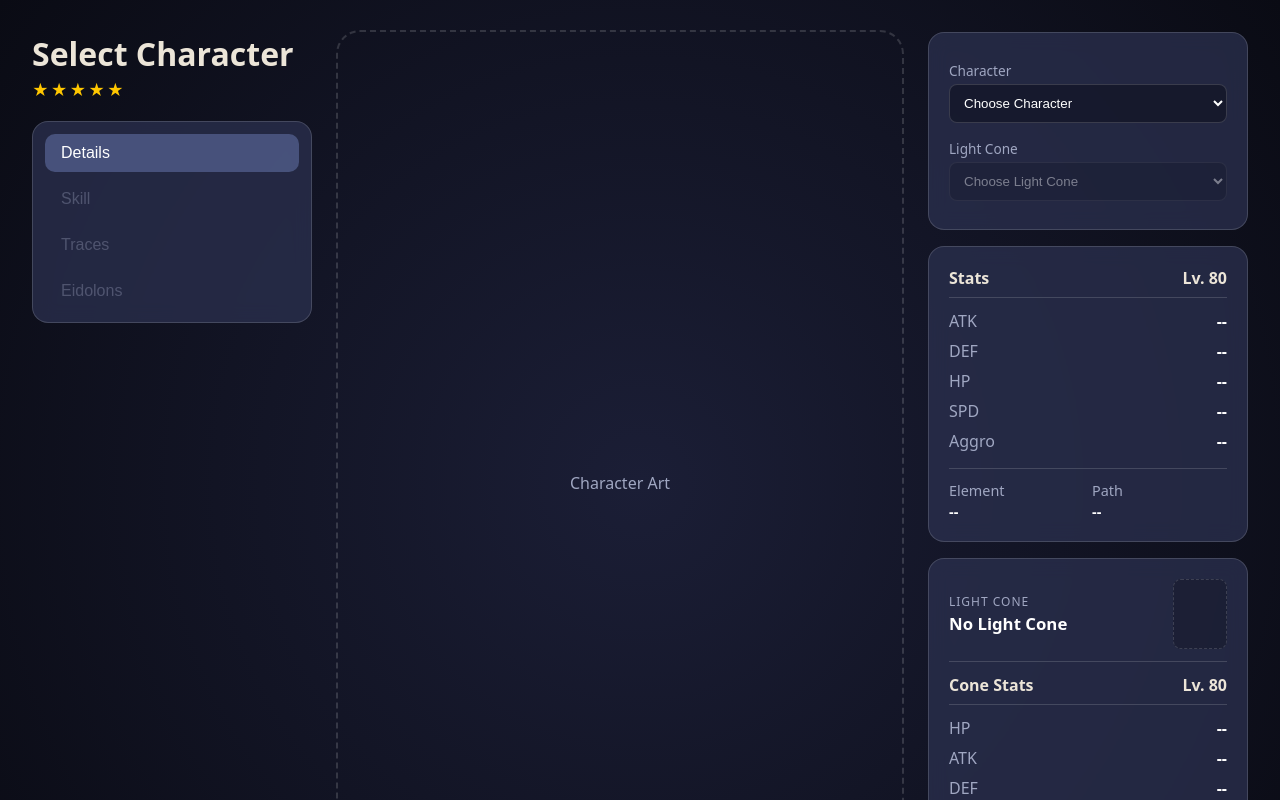
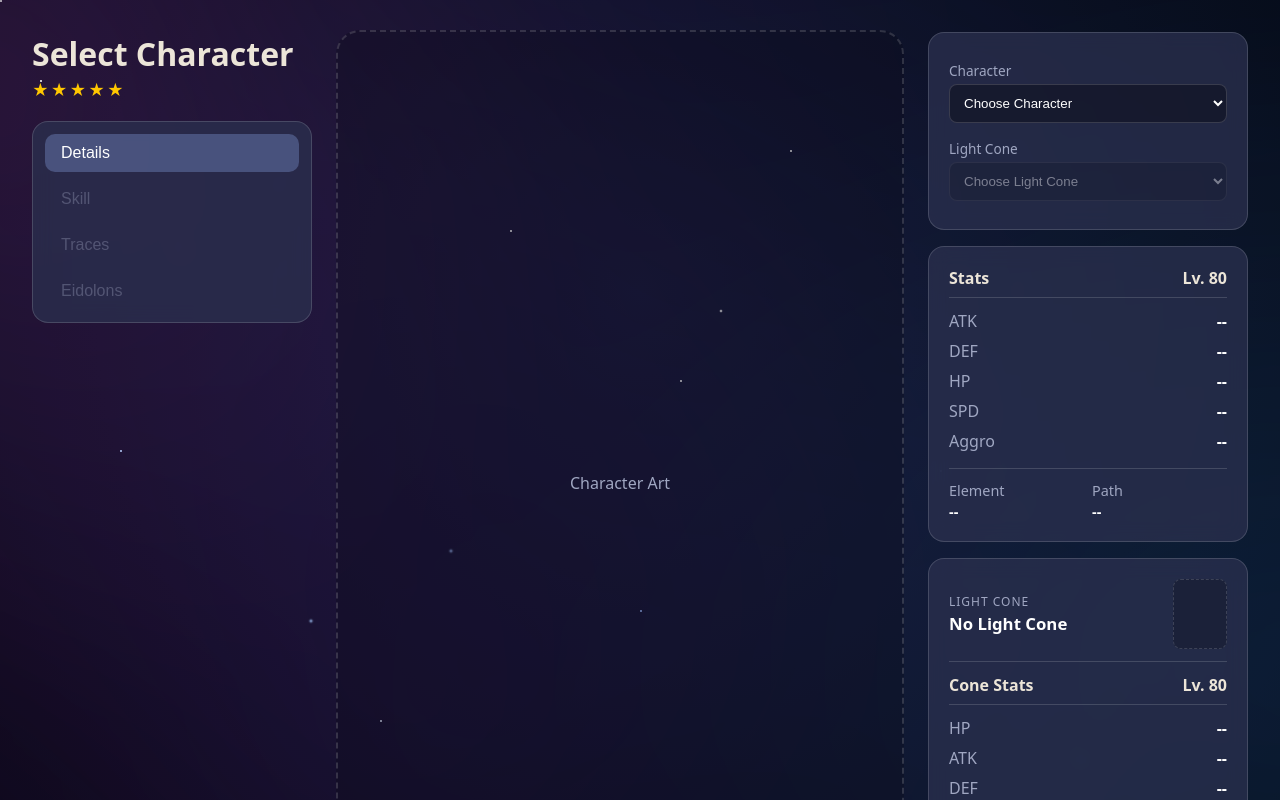
Before and after one commit to ReyzerMC/Cipher-Calculator, a React (Vite) app: page / in a window 1280 px wide. Shown: the top 800 px of the page. Built offline with nearby package versions, Linux system fonts and the light colour scheme.

Commit message:
Added animation to the background

```diff
--- a/src/App.css
+++ b/src/App.css
@@ -8,20 +8,89 @@
 
 body {
     margin: 0;
-    background-color: #0d0f1d;
+    background-color: #060814;
     color: var(--hsr-acent);
     font-family: system-ui, -apple-system, sans-serif;
 }
 
 .hsr-container {
+    position: relative;
     display: grid;
     grid-template-columns: 280px 1fr 320px;
     gap: 24px;
     min-height: 100vh;
     padding: 32px;
     box-sizing: border-box;
-    background: radial-gradient(circle at center, #1b1e36 0%, #0a0b14 100%);
     overflow: hidden;
+    /* Fondo base de espacio profundo */
+    background: radial-gradient(ellipse at 50% 30%, #161a35 0%, #0a0c1a 60%, #04050a 100%);
+}
+
+/* =========================================================
+   FONDO CÓSMICO (NEBULOSAS Y ESTRELLAS)
+   ========================================================= */
+
+/* Nebulosas púrpura/azuladas con gradientes radiales difuminados */
+.hsr-container::before {
+    content: "";
+    position: absolute;
+    top: -20%;
+    left: -20%;
+    width: 140vw;
+    height: 140vh;
+    background:
+        radial-gradient(circle at 15% 25%, rgba(112, 48, 140, 0.35) 0%, rgba(55, 20, 90, 0.15) 35%, transparent 60%),
+        radial-gradient(circle at 85% 75%, rgba(28, 85, 145, 0.30) 0%, rgba(10, 35, 70, 0.15) 40%, transparent 65%),
+        radial-gradient(circle at 40% 80%, rgba(70, 30, 110, 0.25) 0%, transparent 50%);
+    filter: blur(50px);
+    pointer-events: none;
+    z-index: 0;
+    animation: nebulaPulse 18s ease-in-out infinite;
+    will-change: transform, opacity;
+}
+
+/* Campo de estrellas denso mediante dispersión con box-shadow */
+.hsr-container::after {
+    content: "";
+    position: absolute;
+    top: 0;
+    left: 0;
+    width: 2px;
+    height: 2px;
+    border-radius: 50%;
+    background: #fff;
+    box-shadow:
+        /* Estrellas pequeñas */
+        40px 80px 0px #ffffff, 120px 450px 0px #b8d0ff, 280px 180px 0px #ffffff, 380px 720px 0px #e0e8ff,
+        510px 230px 0px #ffffff, 640px 610px 0px #9bbdff, 790px 150px 0px #ffffff, 880px 820px 0px #ffffff,
+        1020px 290px 0px #c2d8ff, 1150px 670px 0px #ffffff, 1310px 120px 0px #ffffff, 1480px 810px 0px #a4c4ff,
+        1600px 340px 0px #ffffff, 1750px 700px 0px #ffffff, 1900px 150px 0px #d8e5ff, 250px 890px 0px #ffffff,
+        680px 380px 0px #ffffff, 940px 470px 0px #b8d0ff, 1220px 920px 0px #ffffff, 1550px 220px 0px #ffffff,
+        40px 80px 0px #ffffff, 120px 450px 0px #b8d0ff, 280px 180px 0px #ffffff, 380px 720px 0px #e0e8ff,
+        510px 230px 0px #ffffff, 640px 610px 0px #9bbdff, 790px 150px 0px #ffffff, 880px 820px 0px #ffffff,
+        1020px 290px 0px #c2d8ff, 1150px 670px 0px #ffffff, 1310px 120px 0px #ffffff, 1480px 810px 0px #a4c4ff,
+        1600px 340px 0px #ffffff, 1750px 700px 0px #ffffff, 1900px 150px 0px #d8e5ff, 250px 890px 0px #ffffff,
+        680px 380px 0px #ffffff, 940px 470px 0px #b8d0ff, 1220px 920px 0px #ffffff, 1550px 220px 0px #ffffff,
+        /* Estrellas con brillo mediano */
+        180px 250px 1px #ffffff, 450px 550px 2px #a2c2ff, 720px 310px 1px #ffffff, 1080px 760px 2px #ffffff,
+        1380px 410px 1px #cce0ff, 1650px 190px 2px #ffffff, 850px 890px 1px #ffffff, 310px 620px 2px #a8c8ff,
+        180px 250px 1px #ffffff, 450px 550px 2px #a2c2ff, 720px 310px 1px #ffffff, 1080px 760px 2px #ffffff,
+        1380px 410px 1px #cce0ff, 1650px 190px 2px #ffffff, 850px 890px 1px #ffffff, 310px 620px 2px #a8c8ff,
+        180px 250px 1px #ffffff, 450px 550px 2px #a2c2ff, 720px 310px 1px #ffffff, 1080px 760px 2px #ffffff,
+        1380px 410px 1px #cce0ff, 1650px 190px 2px #ffffff, 850px 890px 1px #ffffff, 310px 620px 2px #a8c8ff;
+    opacity: 0.75;
+    pointer-events: none;
+    z-index: 0;
+    animation: starTwinkle 4s ease-in-out infinite;
+    will-change: transform, opacity;
+}
+
+/* Elevación de paneles sobre el fondo */
+.hsr-left-panel,
+.hsr-center-art,
+.hsr-right-panel {
+    position: relative;
+    z-index: 1;
 }
 
 /* Panel Izquierdo */
@@ -89,6 +158,7 @@ body {
     max-width: 100%;
     max-height: 80vh;
     object-fit: contain;
+    filter: drop-shadow(0 0 20px rgba(0, 0, 0, 0.6));
 }
 
 .hsr-art-placeholder {
@@ -100,6 +170,7 @@ body {
     align-items: center;
     justify-content: center;
     border-radius: 24px;
+    background: rgba(10, 12, 24, 0.3);
 }
 
 /* Panel Derecho */
@@ -318,6 +389,29 @@ body {
     color: var(--hsr-acent);
 }
 
+@keyframes nebulaPulse {
+    0%, 100% {
+        transform: scale(1) translate(0, 0);
+        opacity: 0.85;
+    }
+    50% {
+        transform: scale(1.05) translate(-10px, 15px);
+        opacity: 1;
+    }
+}
+
+@keyframes starTwinkle {
+    0%, 100% {
+        opacity: 0.2;
+    }
+    25% {
+        opacity: 0.5;
+    }
+    50% {
+        opacity: 0.95;
+    }
+}
+
 /* =========================================================
    RESPONSIVE - TABLET / MOBILE
    ========================================================= */
@@ -342,10 +436,6 @@ body {
         overflow-x: hidden;
         overflow-y: auto;
     }
-
-    /* =========================
-       PANEL IZQUIERDO
-       ========================= */
 
     .hsr-left-panel {
         width: 100%;
@@ -388,11 +478,6 @@ body {
         font-size: 0.85rem;
     }
 
-
-    /* =========================
-       CENTRO
-       ========================= */
-
     .hsr-center-art {
         width: 100%;
         min-width: 0;
@@ -410,11 +495,6 @@ body {
         object-fit: contain;
     }
 
-
-    /* =========================
-       PANEL DERECHO
-       ========================= */
-
     .hsr-right-panel {
         width: 100%;
         min-width: 0;
@@ -431,20 +511,10 @@ body {
         padding: 16px;
     }
 
-
-    /* =========================
-       SELECTS
-       ========================= */
-
     .hsr-select {
         box-sizing: border-box;
         max-width: 100%;
     }
-
-
-    /* =========================
-       LIGHT CONE
-       ========================= */
 
     .hsr-lc-header {
         min-width: 0;
@@ -459,11 +529,6 @@ body {
         overflow-wrap: anywhere;
     }
 
-
-    /* =========================
-       POPOVER
-       ========================= */
-
     .hsr-popover {
         max-height: 50vh;
 
```
